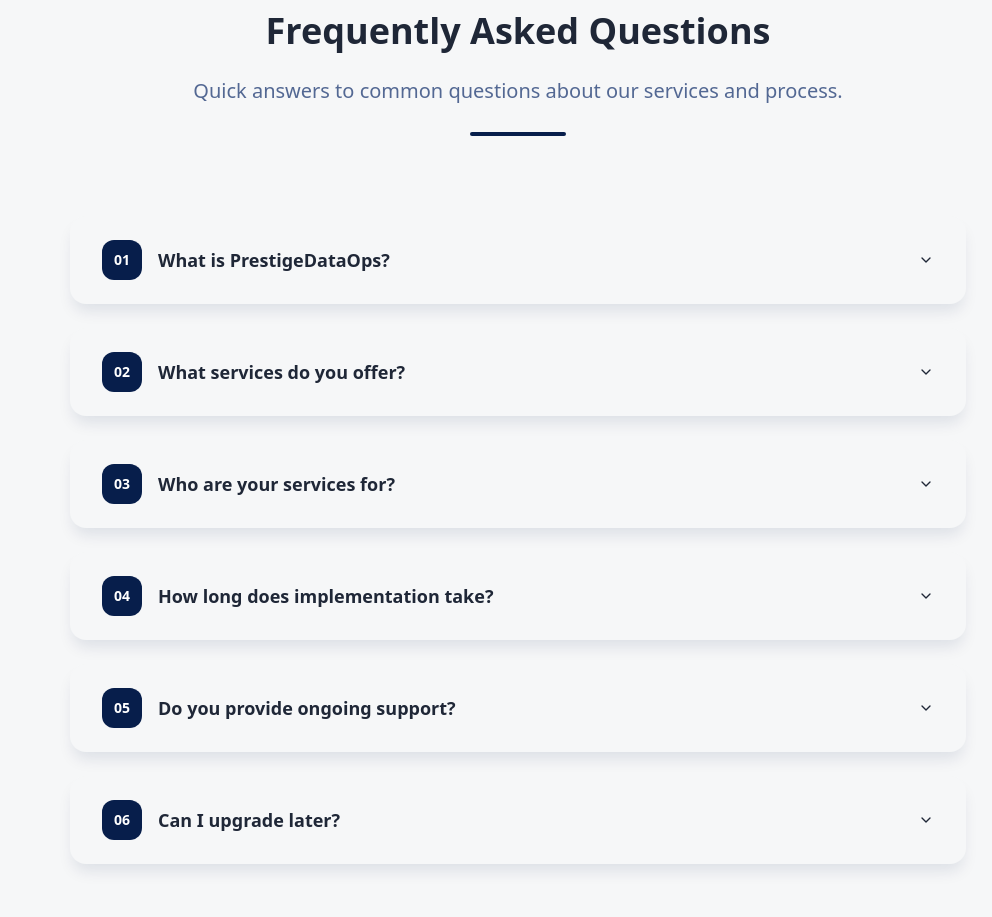
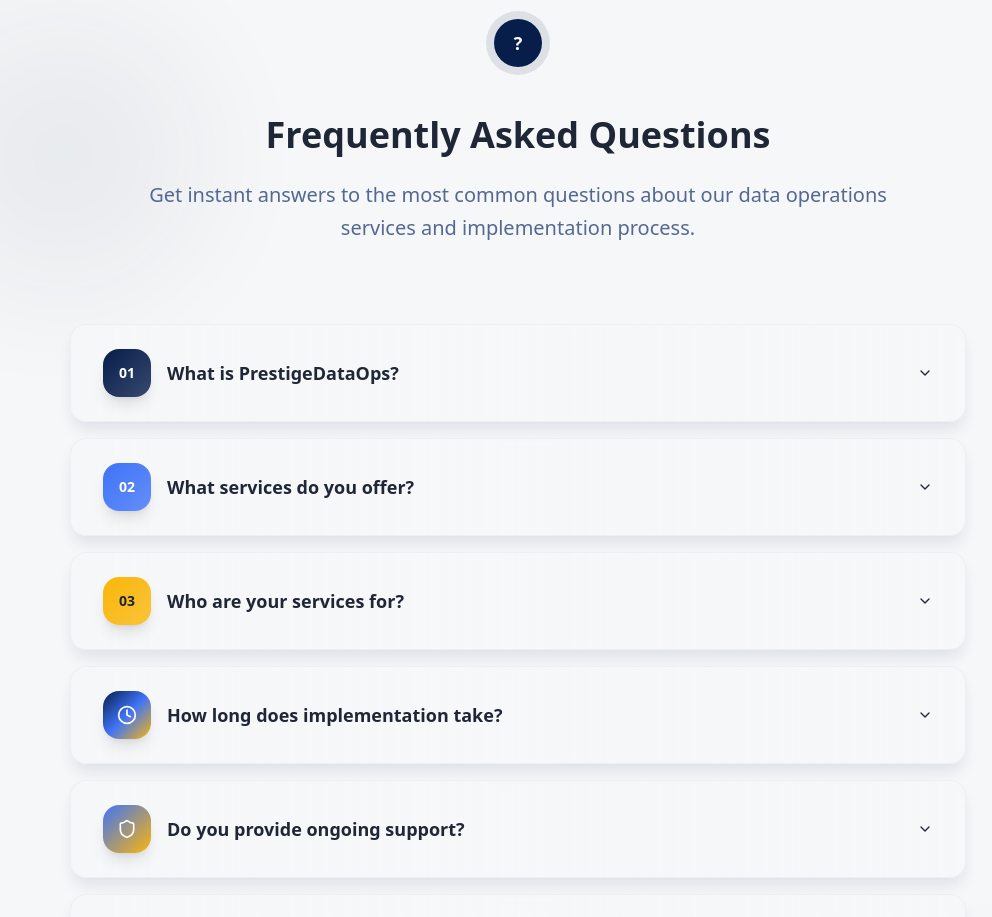
Before and after one commit to waqaralyy/prestige-data-flow, a React (Vite) app: page /about in a window 1280 px wide. Shown: the part 1460-2377 px from the top of the page, without its empty margins (122-1114 px from the left). Built offline with nearby package versions, Linux system fonts and the light colour scheme.

Commit message:
Refactor FAQ section
Improved the "Frequently Asked Questions" section on the home page with a more modern and visually appealing design.
-edited src/pages/Index.tsx

```diff
--- a/src/pages/About.tsx
+++ b/src/pages/About.tsx
@@ -148,127 +148,161 @@ const About = () => {
       </section>
 
       {/* FAQ Section */}
-      <section className="py-20 bg-muted" aria-labelledby="faq-heading">
-        <div className="container mx-auto px-4 sm:px-6 lg:px-8">
+      <section className="py-20 bg-background relative overflow-hidden" aria-labelledby="faq-heading">
+        {/* Background Elements */}
+        <div className="absolute inset-0 opacity-5">
+          <div className="absolute top-20 left-10 w-72 h-72 bg-primary rounded-full blur-3xl"></div>
+          <div className="absolute bottom-20 right-10 w-72 h-72 bg-secondary rounded-full blur-3xl"></div>
+        </div>
+
+        <div className="container mx-auto px-4 sm:px-6 lg:px-8 relative">
           <header className="text-center space-y-6 mb-20">
+            <div className="inline-flex items-center justify-center p-2 bg-primary/10 rounded-full mb-4">
+              <div className="w-12 h-12 bg-primary rounded-full flex items-center justify-center">
+                <span className="text-primary-foreground font-bold text-lg">?</span>
+              </div>
+            </div>
             <h2 id="faq-heading" className="text-3xl lg:text-4xl font-bold text-foreground">
               Frequently Asked Questions
             </h2>
             <p className="text-xl text-muted-foreground max-w-3xl mx-auto leading-relaxed">
-              Quick answers to common questions about our services and process.
+              Get instant answers to the most common questions about our data operations services and implementation process.
             </p>
-            <div className="w-24 h-1 bg-primary mx-auto rounded-full"></div>
           </header>
 
           <div className="max-w-4xl mx-auto">
-            <Accordion type="single" collapsible className="space-y-6">
-              <AccordionItem value="item-1" className="bg-card border-0 rounded-2xl shadow-medium hover:shadow-large transition-all duration-300 overflow-hidden group">
-                <AccordionTrigger className="text-left hover:no-underline px-8 py-6 hover:bg-muted/50 transition-colors duration-200">
+            <Accordion type="single" collapsible className="space-y-4">
+              <AccordionItem value="item-1" className="bg-gradient-to-r from-card to-card/80 border border-border/50 rounded-2xl shadow-medium hover:shadow-large transition-all duration-300 overflow-hidden group backdrop-blur-sm">
+                <AccordionTrigger className="text-left hover:no-underline px-8 py-6 group-hover:bg-muted/30 transition-all duration-300">
                   <div className="flex items-center gap-4">
-                    <div className="w-10 h-10 bg-primary rounded-xl flex items-center justify-center flex-shrink-0">
-                      <span className="text-primary-foreground font-semibold text-sm">01</span>
+                    <div className="w-12 h-12 bg-gradient-to-br from-primary to-primary/80 rounded-2xl flex items-center justify-center flex-shrink-0 shadow-lg group-hover:shadow-xl transition-all duration-300">
+                      <span className="text-primary-foreground font-bold text-sm">01</span>
                     </div>
-                    <span className="font-semibold text-foreground text-lg">What is PrestigeDataOps?</span>
+                    <span className="font-semibold text-foreground text-lg group-hover:text-primary transition-colors duration-300">What is PrestigeDataOps?</span>
                   </div>
                 </AccordionTrigger>
-                <AccordionContent className="px-8 pb-6 text-muted-foreground leading-relaxed text-base">
-                  <div className="pl-14">
-                    PrestigeDataOps provides data operations and integration services to help businesses streamline workflows, improve performance, and automate processes.
+                <AccordionContent className="px-8 pb-8 text-muted-foreground leading-relaxed text-base animate-accordion-down">
+                  <div className="pl-16 pt-2">
+                    <div className="p-6 bg-muted/20 rounded-xl border-l-4 border-primary">
+                      PrestigeDataOps provides comprehensive data operations and integration services to help businesses streamline workflows, improve performance, and automate processes through cutting-edge technology solutions.
+                    </div>
                   </div>
                 </AccordionContent>
               </AccordionItem>
 
-              <AccordionItem value="item-2" className="bg-card border-0 rounded-2xl shadow-medium hover:shadow-large transition-all duration-300 overflow-hidden group">
-                <AccordionTrigger className="text-left hover:no-underline px-8 py-6 hover:bg-muted/50 transition-colors duration-200">
+              <AccordionItem value="item-2" className="bg-gradient-to-r from-card to-card/80 border border-border/50 rounded-2xl shadow-medium hover:shadow-large transition-all duration-300 overflow-hidden group backdrop-blur-sm">
+                <AccordionTrigger className="text-left hover:no-underline px-8 py-6 group-hover:bg-muted/30 transition-all duration-300">
                   <div className="flex items-center gap-4">
-                    <div className="w-10 h-10 bg-primary rounded-xl flex items-center justify-center flex-shrink-0">
-                      <span className="text-primary-foreground font-semibold text-sm">02</span>
+                    <div className="w-12 h-12 bg-gradient-to-br from-secondary to-secondary/80 rounded-2xl flex items-center justify-center flex-shrink-0 shadow-lg group-hover:shadow-xl transition-all duration-300">
+                      <span className="text-secondary-foreground font-bold text-sm">02</span>
                     </div>
-                    <span className="font-semibold text-foreground text-lg">What services do you offer?</span>
+                    <span className="font-semibold text-foreground text-lg group-hover:text-secondary transition-colors duration-300">What services do you offer?</span>
                   </div>
                 </AccordionTrigger>
-                <AccordionContent className="px-8 pb-6 text-muted-foreground leading-relaxed text-base">
-                  <div className="pl-14 space-y-4">
-                    <p>We offer three comprehensive service packages:</p>
-                    <div className="space-y-3">
-                      <div className="p-4 bg-muted/30 rounded-xl border-l-4 border-primary">
-                        <p><strong className="text-primary">Basic Trim ($3,000)</strong> – Core setup, essential integrations, and standard support.</p>
+                <AccordionContent className="px-8 pb-8 text-muted-foreground leading-relaxed text-base animate-accordion-down">
+                  <div className="pl-16 pt-2 space-y-4">
+                    <p className="text-foreground font-medium">We offer three comprehensive service packages tailored to your needs:</p>
+                    <div className="grid gap-4">
+                      <div className="p-5 bg-gradient-to-r from-primary/5 to-primary/10 rounded-xl border-l-4 border-primary hover:shadow-medium transition-shadow duration-300">
+                        <p><strong className="text-primary text-lg">Basic Trim ($3,000)</strong></p>
+                        <p className="text-muted-foreground mt-1">Core setup, essential integrations, and standard support to get you started.</p>
                       </div>
-                      <div className="p-4 bg-muted/30 rounded-xl border-l-4 border-secondary">
-                        <p><strong className="text-secondary">Standard Trim ($5,000)</strong> – Includes Basic, plus advanced integrations, performance optimization, and extended support.</p>
+                      <div className="p-5 bg-gradient-to-r from-secondary/5 to-secondary/10 rounded-xl border-l-4 border-secondary hover:shadow-medium transition-shadow duration-300">
+                        <p><strong className="text-secondary text-lg">Standard Trim ($5,000)</strong></p>
+                        <p className="text-muted-foreground mt-1">Everything in Basic, plus advanced integrations, performance optimization, and extended support.</p>
                       </div>
-                      <div className="p-4 bg-muted/30 rounded-xl border-l-4 border-accent">
-                        <p><strong className="text-accent">Premium Trim ($10,000)</strong> – Includes Standard, plus full customization and priority support.</p>
+                      <div className="p-5 bg-gradient-to-r from-accent/5 to-accent/10 rounded-xl border-l-4 border-accent hover:shadow-medium transition-shadow duration-300">
+                        <p><strong className="text-accent text-lg">Premium Trim ($10,000)</strong></p>
+                        <p className="text-muted-foreground mt-1">Complete solution with full customization, priority support, and ongoing optimization.</p>
                       </div>
                     </div>
                   </div>
                 </AccordionContent>
               </AccordionItem>
 
-              <AccordionItem value="item-3" className="bg-card border-0 rounded-2xl shadow-medium hover:shadow-large transition-all duration-300 overflow-hidden group">
-                <AccordionTrigger className="text-left hover:no-underline px-8 py-6 hover:bg-muted/50 transition-colors duration-200">
+              <AccordionItem value="item-3" className="bg-gradient-to-r from-card to-card/80 border border-border/50 rounded-2xl shadow-medium hover:shadow-large transition-all duration-300 overflow-hidden group backdrop-blur-sm">
+                <AccordionTrigger className="text-left hover:no-underline px-8 py-6 group-hover:bg-muted/30 transition-all duration-300">
                   <div className="flex items-center gap-4">
-                    <div className="w-10 h-10 bg-primary rounded-xl flex items-center justify-center flex-shrink-0">
-                      <span className="text-primary-foreground font-semibold text-sm">03</span>
+                    <div className="w-12 h-12 bg-gradient-to-br from-accent to-accent/80 rounded-2xl flex items-center justify-center flex-shrink-0 shadow-lg group-hover:shadow-xl transition-all duration-300">
+                      <span className="text-accent-foreground font-bold text-sm">03</span>
                     </div>
-                    <span className="font-semibold text-foreground text-lg">Who are your services for?</span>
+                    <span className="font-semibold text-foreground text-lg group-hover:text-accent transition-colors duration-300">Who are your services for?</span>
                   </div>
                 </AccordionTrigger>
-                <AccordionContent className="px-8 pb-6 text-muted-foreground leading-relaxed text-base">
-                  <div className="pl-14">
-                    Our solutions are designed for businesses of all sizes that want to optimize their data workflows and improve efficiency, whether you're a growing startup, established company, or large enterprise.
+                <AccordionContent className="px-8 pb-8 text-muted-foreground leading-relaxed text-base animate-accordion-down">
+                  <div className="pl-16 pt-2">
+                    <div className="p-6 bg-muted/20 rounded-xl border-l-4 border-accent">
+                      Our solutions are designed for businesses of all sizes that want to optimize their data workflows and improve efficiency - from growing startups to established companies and large enterprises looking to modernize their data operations.
+                    </div>
                   </div>
                 </AccordionContent>
               </AccordionItem>
 
-              <AccordionItem value="item-4" className="bg-card border-0 rounded-2xl shadow-medium hover:shadow-large transition-all duration-300 overflow-hidden group">
-                <AccordionTrigger className="text-left hover:no-underline px-8 py-6 hover:bg-muted/50 transition-colors duration-200">
+              <AccordionItem value="item-4" className="bg-gradient-to-r from-card to-card/80 border border-border/50 rounded-2xl shadow-medium hover:shadow-large transition-all duration-300 overflow-hidden group backdrop-blur-sm">
+                <AccordionTrigger className="text-left hover:no-underline px-8 py-6 group-hover:bg-muted/30 transition-all duration-300">
                   <div className="flex items-center gap-4">
-                    <div className="w-10 h-10 bg-primary rounded-xl flex items-center justify-center flex-shrink-0">
-                      <span className="text-primary-foreground font-semibold text-sm">04</span>
+                    <div className="w-12 h-12 bg-gradient-to-br from-primary via-secondary to-accent rounded-2xl flex items-center justify-center flex-shrink-0 shadow-lg group-hover:shadow-xl transition-all duration-300">
+                      <Clock className="h-5 w-5 text-white" />
                     </div>
-                    <span className="font-semibold text-foreground text-lg">How long does implementation take?</span>
+                    <span className="font-semibold text-foreground text-lg group-hover:text-primary transition-colors duration-300">How long does implementation take?</span>
                   </div>
                 </AccordionTrigger>
-                <AccordionContent className="px-8 pb-6 text-muted-foreground leading-relaxed text-base">
-                  <div className="pl-14">
-                    Implementation timeframes vary by package complexity, typically ranging from 2–6 weeks. We work efficiently to get you up and running as quickly as possible.
+                <AccordionContent className="px-8 pb-8 text-muted-foreground leading-relaxed text-base animate-accordion-down">
+                  <div className="pl-16 pt-2">
+                    <div className="p-6 bg-muted/20 rounded-xl border-l-4 border-primary">
+                      Implementation timeframes vary by package complexity, typically ranging from 2–6 weeks. Our experienced team works efficiently to get you up and running as quickly as possible while ensuring quality and reliability.
+                    </div>
                   </div>
                 </AccordionContent>
               </AccordionItem>
 
-              <AccordionItem value="item-5" className="bg-card border-0 rounded-2xl shadow-medium hover:shadow-large transition-all duration-300 overflow-hidden group">
-                <AccordionTrigger className="text-left hover:no-underline px-8 py-6 hover:bg-muted/50 transition-colors duration-200">
+              <AccordionItem value="item-5" className="bg-gradient-to-r from-card to-card/80 border border-border/50 rounded-2xl shadow-medium hover:shadow-large transition-all duration-300 overflow-hidden group backdrop-blur-sm">
+                <AccordionTrigger className="text-left hover:no-underline px-8 py-6 group-hover:bg-muted/30 transition-all duration-300">
                   <div className="flex items-center gap-4">
-                    <div className="w-10 h-10 bg-primary rounded-xl flex items-center justify-center flex-shrink-0">
-                      <span className="text-primary-foreground font-semibold text-sm">05</span>
+                    <div className="w-12 h-12 bg-gradient-to-br from-secondary to-accent rounded-2xl flex items-center justify-center flex-shrink-0 shadow-lg group-hover:shadow-xl transition-all duration-300">
+                      <Shield className="h-5 w-5 text-white" />
                     </div>
-                    <span className="font-semibold text-foreground text-lg">Do you provide ongoing support?</span>
+                    <span className="font-semibold text-foreground text-lg group-hover:text-secondary transition-colors duration-300">Do you provide ongoing support?</span>
                   </div>
                 </AccordionTrigger>
-                <AccordionContent className="px-8 pb-6 text-muted-foreground leading-relaxed text-base">
-                  <div className="pl-14">
-                    Yes! All service tiers include comprehensive support, with Premium clients receiving priority assistance and faster response times.
+                <AccordionContent className="px-8 pb-8 text-muted-foreground leading-relaxed text-base animate-accordion-down">
+                  <div className="pl-16 pt-2">
+                    <div className="p-6 bg-muted/20 rounded-xl border-l-4 border-secondary">
+                      Absolutely! All service tiers include comprehensive support with different levels of priority. Premium clients receive dedicated support with faster response times and proactive monitoring to ensure optimal performance.
+                    </div>
                   </div>
                 </AccordionContent>
               </AccordionItem>
 
-              <AccordionItem value="item-6" className="bg-card border-0 rounded-2xl shadow-medium hover:shadow-large transition-all duration-300 overflow-hidden group">
-                <AccordionTrigger className="text-left hover:no-underline px-8 py-6 hover:bg-muted/50 transition-colors duration-200">
+              <AccordionItem value="item-6" className="bg-gradient-to-r from-card to-card/80 border border-border/50 rounded-2xl shadow-medium hover:shadow-large transition-all duration-300 overflow-hidden group backdrop-blur-sm">
+                <AccordionTrigger className="text-left hover:no-underline px-8 py-6 group-hover:bg-muted/30 transition-all duration-300">
                   <div className="flex items-center gap-4">
-                    <div className="w-10 h-10 bg-primary rounded-xl flex items-center justify-center flex-shrink-0">
-                      <span className="text-primary-foreground font-semibold text-sm">06</span>
+                    <div className="w-12 h-12 bg-gradient-to-br from-accent to-primary rounded-2xl flex items-center justify-center flex-shrink-0 shadow-lg group-hover:shadow-xl transition-all duration-300">
+                      <TrendingUp className="h-5 w-5 text-white" />
                     </div>
-                    <span className="font-semibold text-foreground text-lg">Can I upgrade later?</span>
+                    <span className="font-semibold text-foreground text-lg group-hover:text-accent transition-colors duration-300">Can I upgrade my package later?</span>
                   </div>
                 </AccordionTrigger>
-                <AccordionContent className="px-8 pb-6 text-muted-foreground leading-relaxed text-base">
-                  <div className="pl-14">
-                    Absolutely! You can seamlessly upgrade your package at any time as your business requirements evolve and grow.
+                <AccordionContent className="px-8 pb-8 text-muted-foreground leading-relaxed text-base animate-accordion-down">
+                  <div className="pl-16 pt-2">
+                    <div className="p-6 bg-muted/20 rounded-xl border-l-4 border-accent">
+                      Yes! You can seamlessly upgrade your package at any time as your business requirements evolve and grow. We'll work with you to ensure a smooth transition with minimal disruption to your operations.
+                    </div>
                   </div>
                 </AccordionContent>
               </AccordionItem>
             </Accordion>
+
+            {/* Additional Help Section */}
+            <div className="mt-16 text-center">
+              <div className="p-8 bg-gradient-to-r from-primary/5 via-secondary/5 to-accent/5 rounded-3xl border border-border/50 backdrop-blur-sm">
+                <h3 className="text-2xl font-bold text-foreground mb-4">Still have questions?</h3>
+                <p className="text-muted-foreground mb-6 text-lg">Our expert team is here to help you find the perfect solution for your business needs.</p>
+                <Button asChild size="lg" className="bg-primary hover:bg-primary text-lg px-8 py-6">
+                  <Link to="/contact">Get in Touch</Link>
+                </Button>
+              </div>
+            </div>
           </div>
         </div>
       </section>
```
